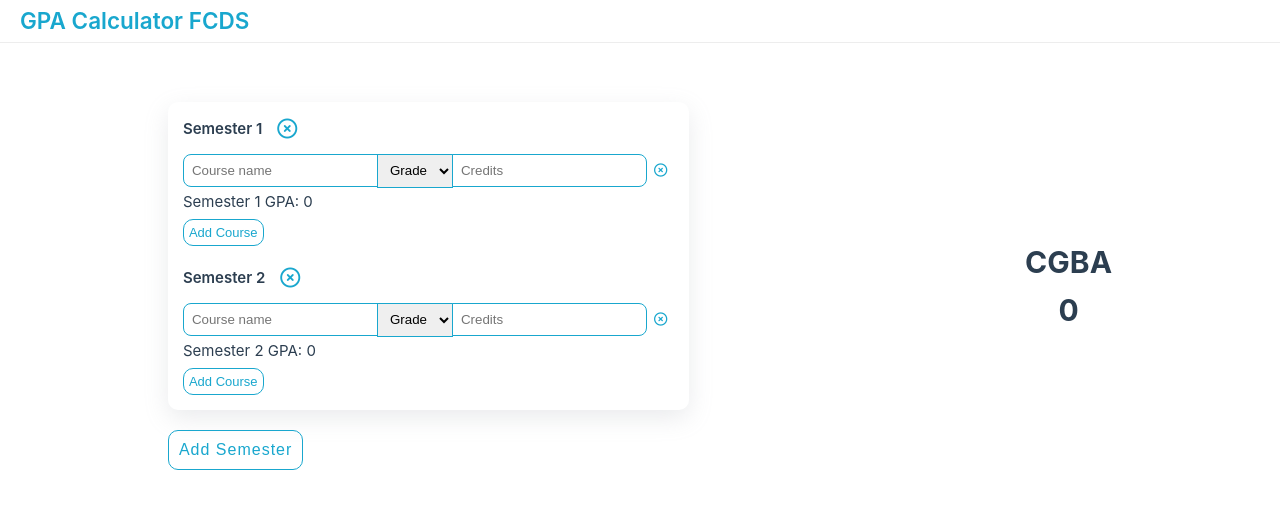
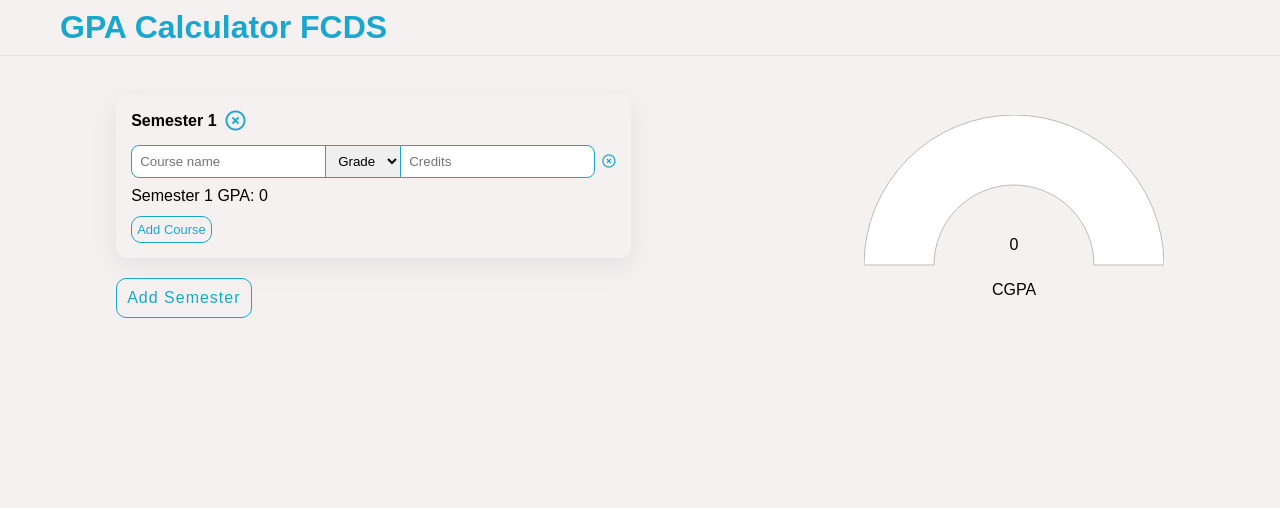
Before and after one commit to HishamM1/gpa-calculator, a Vue app: page / in a window 1280 px wide. Shown: the top 508 px of the page. Built offline with nearby package versions, Linux system fonts and the light colour scheme.

Commit message:
ui changes

```diff
--- a/src/App.vue
+++ b/src/App.vue
@@ -1,5 +1,6 @@
 <script setup>
-import { ref, computed, watchEffect, watch } from "vue";
+import { ref, computed, watch } from "vue";
+
 const semesters = ref([]);
 if (localStorage.getItem("semesters") != null) {
   semesters.value = JSON.parse(localStorage.getItem("semesters"));
@@ -17,18 +18,6 @@ if (localStorage.getItem("semesters") != null) {
       ],
       gpa: 0,
     },
-    {
-      id: 2,
-      courses: [
-        {
-          id: 1,
-          name: "",
-          grade: 0,
-          credits: null,
-        },
-      ],
-      gpa: 0,
-    },
   ];
 }
 
@@ -36,7 +25,7 @@ const calculateGPA = (semester) => {
   let totalCredits = 0;
   let totalGradeCredits = 0;
   for (const course of semester.courses) {
-    if (course.credits !== null) {
+    if (course.credits !== null && course.grade != 0) {
       totalCredits += course.credits;
       totalGradeCredits += course.grade * course.credits;
     }
@@ -44,7 +33,8 @@ const calculateGPA = (semester) => {
   return totalCredits > 0 ? (totalGradeCredits / totalCredits).toFixed(3) : 0;
 };
 
-watchEffect(() => {
+watch(semesters.value, () => {
+  localStorage.setItem("semesters", JSON.stringify(semesters.value));
   for (const semester of semesters.value) {
     semester.gpa = calculateGPA(semester);
   }
@@ -89,11 +79,16 @@ const removeSemester = (id) => {
     semester.id = index + 1;
   });
 };
+
 const totalCredits = computed(() => {
   let total = 0;
   for (const semester of semesters.value) {
     for (const course of semester.courses) {
-      total += course["credits"];
+      if (course.grade != 0) {
+        total += course["credits"];
+      } else {
+        continue;
+      }
     }
   }
   return total;
@@ -103,22 +98,32 @@ const gradeXhours = computed(() => {
   let total = 0;
   for (const semester of semesters.value) {
     for (const course of semester.courses) {
-      total += course["credits"] * course["grade"];
+      if (course.grade != 0) {
+        total += course.credits * course.grade;
+      } else {
+        continue;
+      }
     }
   }
   return total;
 });
-const totalGPA = computed(() => {
+
+const CGPA = computed(() => {
   return gradeXhours.value / totalCredits.value > 0
     ? (gradeXhours.value / totalCredits.value).toFixed(3)
     : 0;
 });
-// localStorage.setItem("semesters", JSON.stringify(semesters.value));
-watch(semesters.value, () => {
-  if (semesters.value != null) {
-    localStorage.setItem("semesters", JSON.stringify(semesters.value));
-  }
-  console.log(JSON.parse(localStorage.getItem("semesters")));
+
+const scale = (n, domainMax, rangeMax) => {
+  const rate = n / domainMax;
+  return rangeMax * rate;
+};
+
+const rotation = computed(() => scale(CGPA.value, 4, 180));
+const color = computed(() => {
+  if (CGPA.value >= 3) return "#007A3D"; // Green
+  if (CGPA.value >= 2) return "#F9D616"; // Yellow
+  return "#CE1126"; // Red
 });
 </script>
 
@@ -188,7 +193,9 @@ watch(semesters.value, () => {
                 </button>
               </li>
             </ul>
-            <div>Semester {{ semester.id }} GPA: {{ semester.gpa }}</div>
+            <div class="semester-gpa">
+              Semester {{ semester.id }} GPA: {{ semester.gpa }}
+            </div>
             <button class="add-course" @click="addCourse(semester.id)">Add Course</button>
           </li>
         </ul>
@@ -196,35 +203,72 @@ watch(semesters.value, () => {
       <button class="add-semester" @click="addSemester">Add Semester</button>
     </div>
     <!-- Cumulative GPA -->
-    <div
-      style="
-        display: flex;
-        align-items: center;
-        justify-content: center;
-        flex-direction: column;
-      "
-    >
-      <h1>CGBA</h1>
-      <h1>{{ totalGPA }}</h1>
+
+    <div>
+      <svg id="gauge" height="180" width="300">
+        <defs>
+          <mask id="donut">
+            <path
+              d="M 0 150
+           A 45 45, 0, 0, 1, 300 150
+           L 230 150
+           A 45 45, 0, 0, 0, 70, 150
+           L 0 150"
+              fill="white"
+              stroke="black"
+            />
+          </mask>
+        </defs>
+
+        <path
+          d="M 0 150
+           A 45 45, 0, 0, 1, 300 150
+           L 230 150
+           A 45 45, 0, 0, 0, 70, 150
+           L 0 150"
+          fill="white"
+          stroke="#BBBBBB"
+        />
+
+        <g mask="url(#donut)">
+          <rect
+            x="0"
+            y="150"
+            height="150"
+            width="300"
+            :fill="color"
+            :transform="`rotate(${rotation} 150 150)`"
+          />
+        </g>
+
+        <text class="rate" x="150" y="135" text-anchor="middle">
+          {{ CGPA }}
+        </text>
+        <text class="label" x="150" y="180" text-anchor="middle">CGPA</text>
+      </svg>
     </div>
   </main>
 </template>
 
-<style scoped>
-h1 {
-  font-weight: bold;
+<style>
+* {
+  padding: 0;
+  margin: 0;
+  font-family: Arial, Helvetica, sans-serif;
 }
+
 body {
   background-color: #f6f1f1;
 }
 nav {
   box-shadow: 0px 0px 0px 1px rgba(0, 0, 0, 0.07);
-  padding: 3px 20px;
+  padding: 9px 60px;
 }
 
 nav h1 {
   color: #19a7ce;
   font-weight: 600;
+  font-size: xx-large;
 }
 
 ul {
@@ -235,7 +279,7 @@ ul {
 }
 
 main {
-  padding-top: 60px;
+  padding: 40px 0px;
   display: flex;
   justify-content: space-around;
   align-items: center;
@@ -287,7 +331,6 @@ section {
 input:focus,
 select:focus {
   outline: none;
-
   border: 1px solid #146c94;
 }
 .remove-semester {
@@ -296,14 +339,13 @@ select:focus {
   background-color: transparent;
   transition: all 0.4s ease;
   color: #19a7ce;
-
+  cursor: pointer;
   display: flex;
   align-items: center;
   justify-content: center;
 }
 .remove-semester:hover {
   color: #146c94;
-  cursor: pointer;
 }
 .input-l {
   border-top-left-radius: 8px 8px;
@@ -323,7 +365,7 @@ input {
 }
 select {
   border: 1px solid #19a7ce;
-  padding: 7px 8px 8px;
+  padding: 7px 8px 7px;
 }
 
 .semester-card:not(:last-child) {
@@ -335,5 +377,15 @@ select {
   background-color: transparent;
   color: #19a7ce;
   cursor: pointer;
+  transition: all 0.4s ease;
+  margin-left: 6px;
+}
+
+.remove-course:hover {
+  color: #146c94;
+}
+
+.semester-gpa {
+  margin: 6px 0px;
 }
 </style>
--- a/src/assets/main.css
+++ b/src/assets/main.css
@@ -1 +1 @@
-@import "./base.css";
+/* @import "./base.css"; */
```
